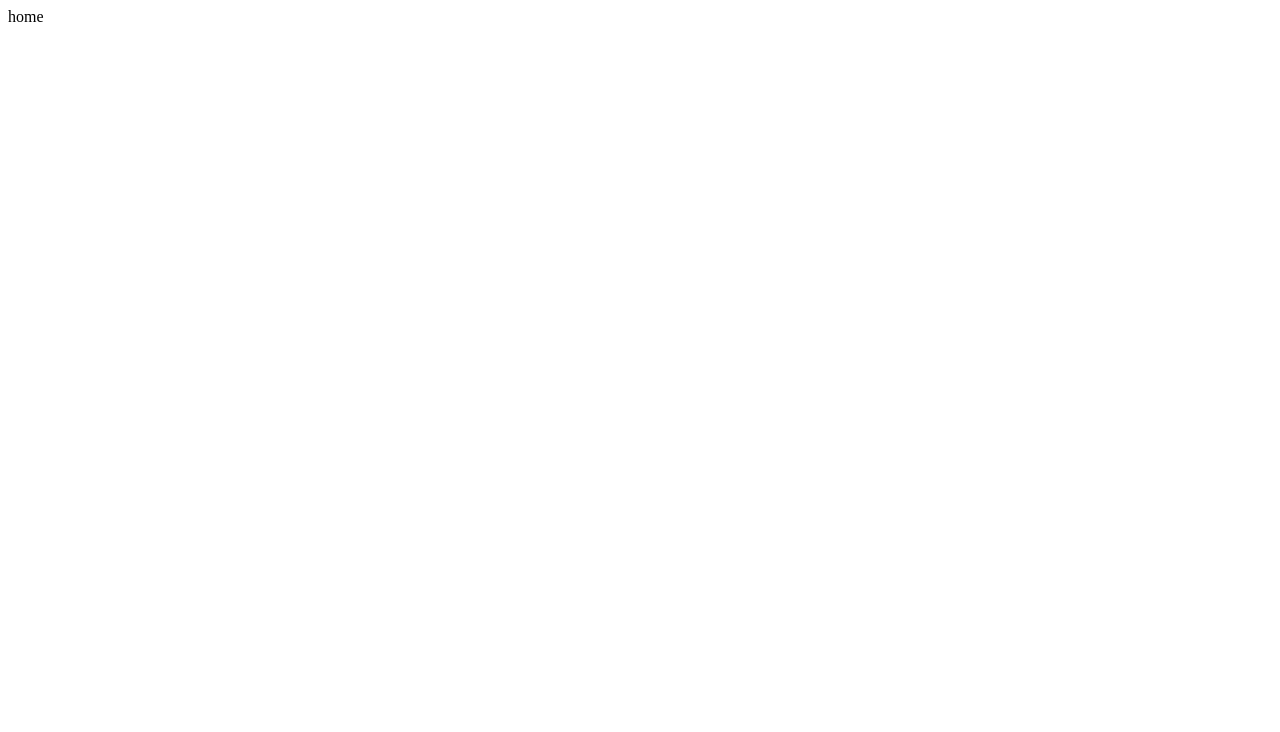
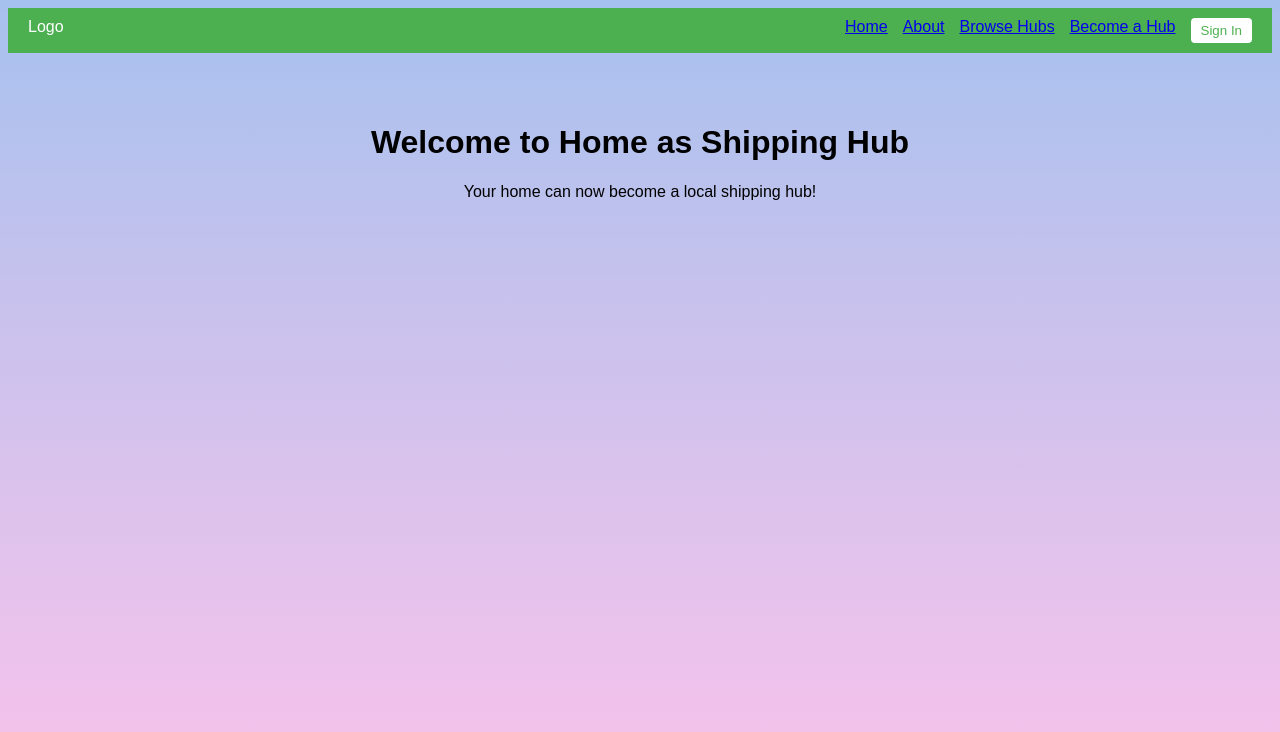
Before and after one commit to minnysoop/syncshack2025, a Next.js app: page / in a window 1280 px wide. Shown: the top 732 px of the page. Built offline with nearby package versions, Linux system fonts and the light colour scheme.

Commit message:
add basic navigation bar

```diff
--- /dev/null
+++ b/src/app/becomehub/layout.tsx
@@ -0,0 +1,9 @@
+export default function BecomehubLayout({
+  children,
+}: {
+  children: React.ReactNode
+}) {
+  return (
+    <section>{children}</section>
+  )
+}
--- /dev/null
+++ b/src/app/becomehub/page.tsx
@@ -0,0 +1,7 @@
+export default function Page() {
+    return (
+        <>
+        how to become a hub
+        </>
+    )
+}
--- /dev/null
+++ b/src/app/browse/layout.tsx
@@ -0,0 +1,9 @@
+export default function BrowseLayout({
+  children,
+}: {
+  children: React.ReactNode
+}) {
+  return (
+    <section>{children}</section>
+  )
+}
--- /dev/null
+++ b/src/app/browse/page.tsx
@@ -0,0 +1,7 @@
+export default function Page() {
+    return (
+        <>
+        browse all hubs
+        </>
+    )
+}
--- /dev/null
+++ b/src/app/components/navbar.tsx
@@ -0,0 +1,23 @@
+import React from "react";
+import Link from "next/link";
+
+const NavigationBar: React.FC = () => {
+  return (
+    <nav style={{ display: "flex", justifyContent: "space-between", padding: "10px 20px", backgroundColor: "#4CAF50", color: "white" }}>
+      <div>Logo</div>
+      <div style={{ display: "flex", gap: "15px" }}>
+        <Link href="/">Home</Link>
+        <Link href="/about">About</Link>
+        <Link href="/browse">Browse Hubs</Link>
+        <Link href="/becomehub">Become a Hub</Link>
+        <Link href="/signin">
+          <button style={{ padding: "5px 10px", backgroundColor: "white", color: "#4CAF50", border: "none", borderRadius: "4px", cursor: "pointer" }}>
+            Sign In
+          </button>
+        </Link>
+      </div>
+    </nav>
+  );
+};
+
+export default NavigationBar;
--- /dev/null
+++ b/src/app/globals.css
@@ -0,0 +1,7 @@
+@tailwind base;
+@tailwind components;
+@tailwind utilities;
+
+body {
+  font-family: 'Poppins', sans-serif;
+}
--- a/src/app/layout.tsx
+++ b/src/app/layout.tsx
@@ -1,3 +1,6 @@
+import './globals.css';
+import NavigationBar from './components/navbar';
+
 export default function RootLayout({
   children,
 }: Readonly<{
@@ -5,7 +8,9 @@ export default function RootLayout({
 }>) {
   return (
     <html lang="en">
-      <body>
+      <body className="bg-gradient-to-t from-[#fbc2eb] to-[#a6c1ee] min-h-screen">
+        <NavigationBar />
+
         {children}
       </body>
     </html>
--- a/src/app/page.tsx
+++ b/src/app/page.tsx
@@ -1,9 +1,12 @@
-import Image from "next/image";
-
 export default function Page() {
   return (
-    <div>
-      home
+    <div className="text-center p-[50px]">
+      <h1 className="text-4xl font-bold mb-4">
+        Welcome to Home as Shipping Hub
+      </h1>
+      <p className="text-lg">
+        Your home can now become a local shipping hub!
+      </p>
     </div>
   );
 }
--- /dev/null
+++ b/src/app/signin/layout.tsx
@@ -0,0 +1,9 @@
+export default function SigninLayout({
+  children,
+}: {
+  children: React.ReactNode
+}) {
+  return (
+    <section>{children}</section>
+  )
+}
--- /dev/null
+++ b/src/app/signin/page.tsx
@@ -0,0 +1,7 @@
+export default function Page() {
+    return (
+        <>
+        sign in
+        </>
+    )
+}
```
